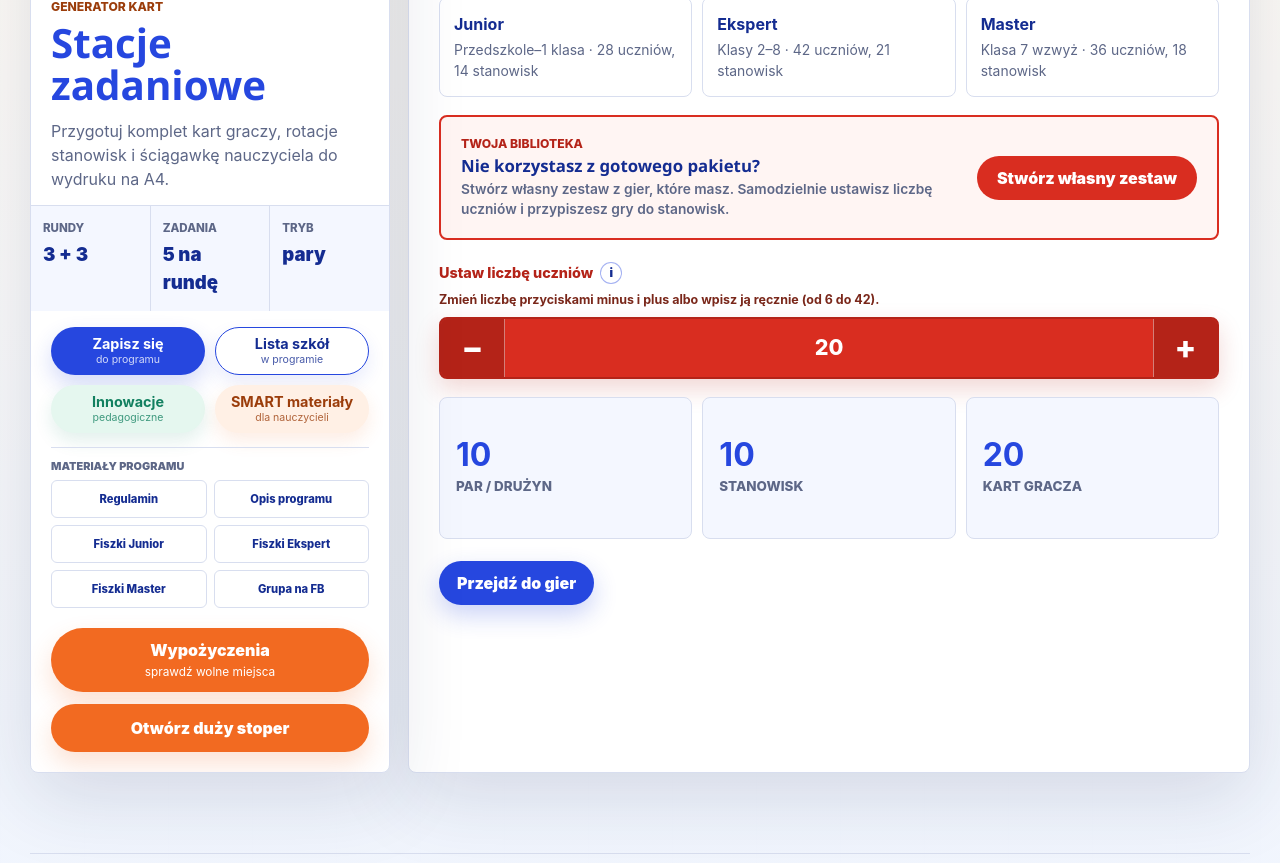
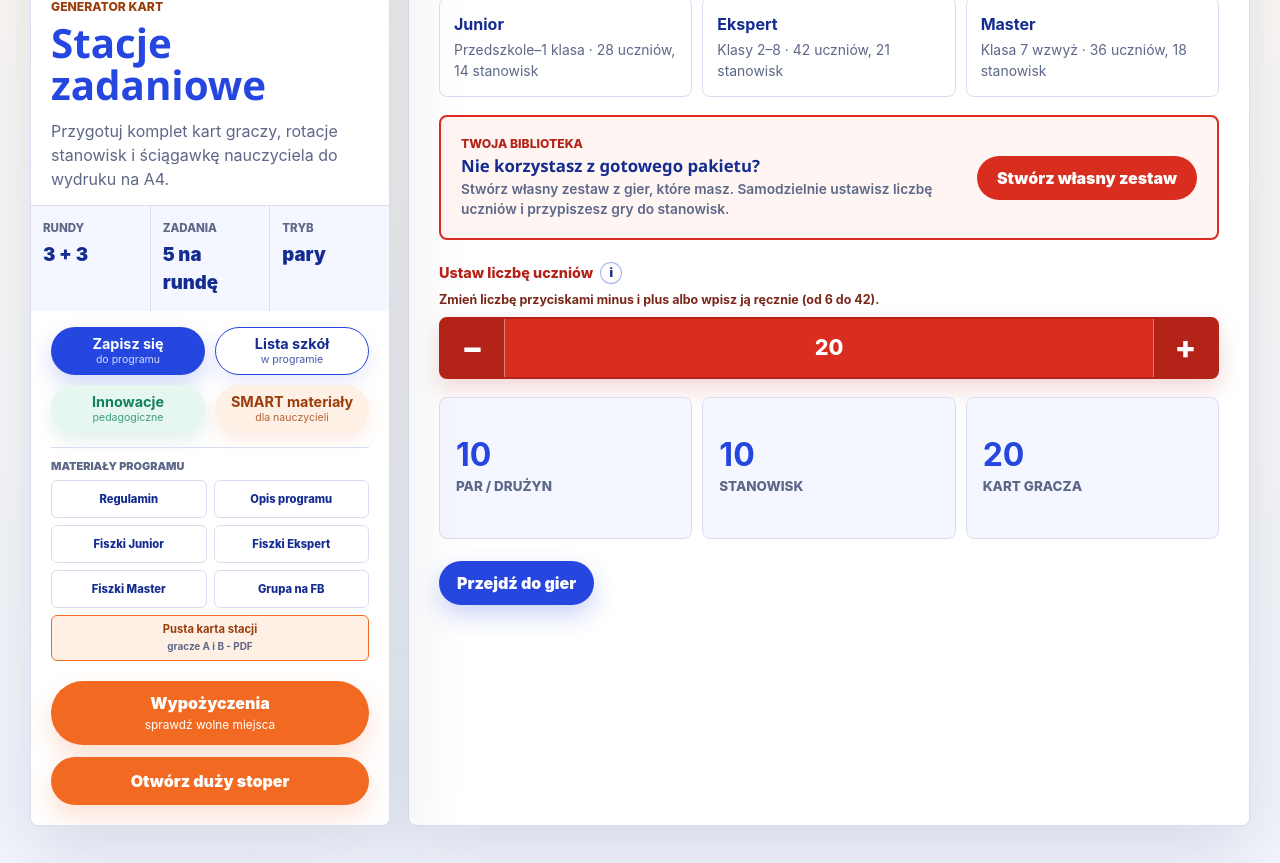
Before and after one commit to Pionkolandia/generator-stacji-zadaniowych, a website: page index.html in a window 1280 px wide. Shown: the part 234-1097 px from the top of the page. Drawn offline with Linux system fonts and the light colour scheme.

Commit message:
Dodaj pusta karte stacji do wydruku

```diff
--- a/index.html
+++ b/index.html
@@ -128,6 +128,10 @@
               <a href="https://drive.google.com/file/d/1CQAJUTQTrxBI5Cq3xv8O_cQ8Ned3JMgR/view" target="_blank" rel="noopener noreferrer">Fiszki Ekspert</a>
               <a href="https://drive.google.com/file/d/1tgL1EWACxlIFFO0ibp9xuf2kHlQh2hYq/view" target="_blank" rel="noopener noreferrer">Fiszki Master</a>
               <a href="https://www.facebook.com/groups/szkolajestsmart" target="_blank" rel="noopener noreferrer">Grupa na FB</a>
+              <a class="blank-card-download" href="/assets/materials/czysta-karta-stacji-zadaniowych.pdf" target="_blank" rel="noopener noreferrer">
+                <strong>Pusta karta stacji</strong>
+                <span>gracze A i B - PDF</span>
+              </a>
             </nav>
           </section>
           <a class="rentals-launch" href="/wypozyczenia" aria-label="Wypożyczenia zestawów gier – sprawdź wolne miejsca">
--- a/public/styles.css
+++ b/public/styles.css
@@ -515,6 +515,26 @@ h3 {
   outline-offset: 2px;
 }
 
+.program-documents a.blank-card-download {
+  grid-column: 1 / -1;
+  min-height: 46px;
+  border-color: var(--orange);
+  background: var(--orange-soft);
+  color: var(--orange-deep);
+}
+
+.program-documents a.blank-card-download span {
+  margin-top: 2px;
+  color: var(--muted);
+  font-size: 0.62rem;
+  font-weight: 750;
+}
+
+.program-documents a.blank-card-download:hover {
+  border-color: var(--orange-deep);
+  background: #fff7f0;
+}
+
 .rentals-launch {
   display: grid;
   width: calc(100% - 40px);
--- a/styles.css
+++ b/styles.css
@@ -515,6 +515,26 @@ h3 {
   outline-offset: 2px;
 }
 
+.program-documents a.blank-card-download {
+  grid-column: 1 / -1;
+  min-height: 46px;
+  border-color: var(--orange);
+  background: var(--orange-soft);
+  color: var(--orange-deep);
+}
+
+.program-documents a.blank-card-download span {
+  margin-top: 2px;
+  color: var(--muted);
+  font-size: 0.62rem;
+  font-weight: 750;
+}
+
+.program-documents a.blank-card-download:hover {
+  border-color: var(--orange-deep);
+  background: #fff7f0;
+}
+
 .rentals-launch {
   display: grid;
   width: calc(100% - 40px);
```
Also changed, not shown: public/index.html (+4 -0 lines), 1 other file.
